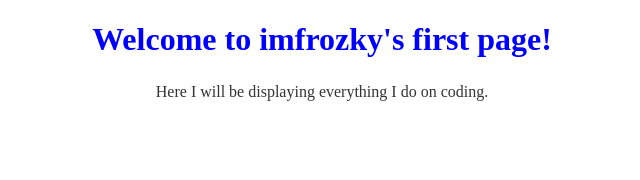
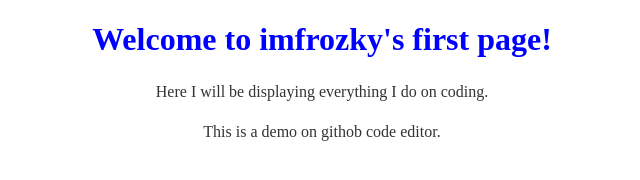
Before and after one commit to imfrozky/imfrozky.github.io, a plain HTML site: page index.html in a window 1280 px wide. Shown: the whole page, without its empty margins (318-958 px from the left). Drawn offline with Linux system fonts and the light colour scheme.

Commit message:
demo on github index.html

```diff
--- a/index.html
+++ b/index.html
@@ -9,6 +9,7 @@
 <body>
 <h1> Welcome to imfrozky's first page!</h1>
 <p>Here I will be displaying everything I do on coding.</p>
+  <p>This is a demo on githob code editor.</p>
 
 </body>
 </html>
```
